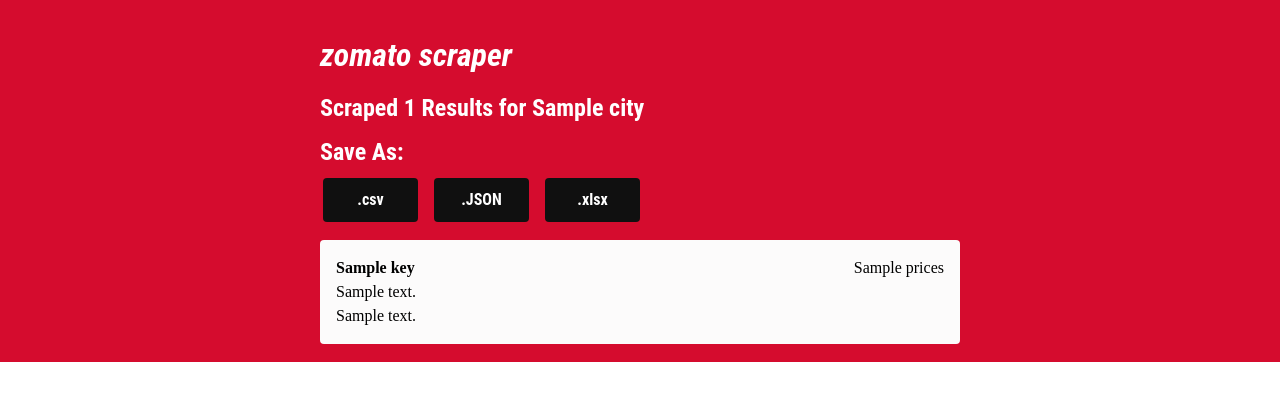
After one commit to ayushxpatne/zomato-scraper, a Flask app: template website/templates/zs-export.html in a window 1280 px wide. The commit adds this page. Shown: the top 401 px of the page. Run offline with Flask 3, Linux system fonts and the light colour scheme; the template is opened without the code that fills it: most values are stand-ins (such as "Sample title", 1, 10 or a date in 2020).

Commit message:
added exports page and modified export files logic

```diff
--- a/requirements.txt
+++ b/requirements.txt
@@ -5,3 +5,4 @@ selenium-stealth==1.0.6
 SQLAlchemy==2.0.25
 requests==2.31.0
 Flask==2.3.3
+xlsxwriter==3.2.0
--- a/vars/xpaths.py
+++ b/vars/xpaths.py
@@ -1,9 +1,9 @@
 class XPATHS:
     jumbo_tracker = '//*[@id="root"]/div/div[10]/div/div[1]/div'
     name = 'div/a[2]/div[1]/h4'
-    cuisines = 'div/a[2]/div[2]/p[1]'
+    cuisines = 'div/a[2]/div[3]/div[1]/p'
     prices = 'div/a[2]/div[2]/p[2]'
-    address = 'div/a[2]/div[3]/div[1]/p'
+    address = 'div/a[2]/div[2]/p[1]'
     zomato_link = 'div/a[1]'
 
     image_1 = '//*[@id="root"]/div/main/div/section[2]/div[1]/div/div/img'
--- a/website/static/zs-webpage.css
+++ b/website/static/zs-webpage.css
@@ -216,6 +216,7 @@
   width: 40;
 }
 
+
 .zs-website-page {
   background: #101010;
   display: flex;
@@ -224,3 +225,111 @@
   width: 100vw;
   box-sizing: border-box;
 }
+
+.zs-export {
+  background: #D50C2E;
+  display: flex;
+  flex-direction: column;
+  padding: 100;
+  width: 100vw;
+  box-sizing: border-box;
+  align-items: center;
+}
+
+.card {
+  border-radius: 4px;
+  background: #fcfbfb;
+  display: flex;
+  justify-content: space-between;
+  align-content: center;
+  padding: 16px;
+  border: none;
+}
+
+.form-text-16-export {
+  overflow-wrap: break-word;
+  font-family: var(--small-text-font-family, 'Neue Haas Grotesk Display Pro');
+  font-weight: var(--small-text-font-weight, 600);
+  font-size: var(--small-text-font-size, 16px);
+  line-height: var(--small-text-line-height, 1.5);
+  color: #000000;
+}
+.form-text-16-light-export {
+  overflow-wrap: break-word;
+  font-family: var(--small-text-font-family, 'Neue Haas Grotesk Display Pro');
+  font-weight: var(--small-text-font-weight, 400);
+  font-size: var(--small-text-font-size, 16px);
+  line-height: var(--small-text-line-height, 1.5);
+  color: #000000;
+}
+.center-wrapper{
+  display: flex;
+  flex-direction: column;
+  width: 50vw;
+}
+.zomato-scraper-export {
+  padding-top: 36px;
+  padding-bottom: 16px;
+  width: 100%;
+  height: 100%;
+  display: flex;
+  overflow-wrap: break-word;
+  font-family: 'Neue Haas Grotesk Display Pro', 'Roboto Condensed';
+  font-style: italic;
+  font-weight: 900;
+  font-size: 32px;
+  color: #FFFFFF;
+
+}
+
+.form-text-24-export {
+  margin-bottom: 8px;
+  display: inline-block;
+  align-self: flex-start;
+  overflow-wrap: break-word;
+  font-family: 'Neue Haas Grotesk Display Pro', 'Roboto Condensed';
+  font-weight: 600;
+  font-size: 24px;
+  line-height: 1.5;
+  color: #FFFFFF;
+}
+
+.form {
+  margin-bottom: 14px;
+  display: flex;
+  flex-direction: column;
+  width: fit-content;
+  box-sizing: border-box;
+}
+.container {
+  margin: 0 3px;
+  display: flex;
+  flex-direction: row;
+  align-self: flex-start;
+  column-gap: 16px;
+  width: 317px;
+  box-sizing: border-box;
+}
+
+.button {
+  border-radius: 4px;
+  background: #101010;
+  display: inline-block;
+  padding: 10px 10px 10px 10px;
+  width: 95px;
+  border: none;
+}
+
+.button:hover{
+  background-color: #7f0419;
+}
+
+.buttontext {
+  overflow-wrap: break-word;
+  font-family: 'Neue Haas Grotesk Display Pro', 'Roboto Condensed';
+  font-weight: 600;
+  font-size: 16px;
+  line-height: 1.5;
+  text-align: center;
+  color: #FFFFFF;
+}
--- /dev/null
+++ b/website/templates/zs-export.html
@@ -0,0 +1,53 @@
+<!DOCTYPE html>
+<html lang="en">
+<head>
+    <meta charset="UTF-8">
+    <meta name="viewport" content="width=device-width, initial-scale=1.0">
+    <title>Document</title>
+    <link rel="preconnect" href="https://fonts.googleapis.com">
+    <link rel="preconnect" href="https://fonts.gstatic.com" crossorigin>
+    <link href="https://fonts.googleapis.com/css2?family=Inter:wght@&display=swap" rel="stylesheet">
+    <link rel="stylesheet" href="{{ url_for('static', filename='zs-webpage.css') }}" />
+    <!-- <link rel="stylesheet" href="/Users/ayushpatne/Developer/Zomato-Scraper/website/static/zs-webpage.css" /> -->
+
+</head>
+<body style="margin: 0;">
+    <div class=" zs-export">
+
+        <div class="center-wrapper">
+            <div class="zomato-scraper-wrapper">
+                <div class="zomato-scraper-export">
+                    zomato scraper
+                </div>
+            </div>
+            <div class="form-text-24-export">
+                Scraped {{num_of_records}} Results for {{city}}
+            </div>
+
+            <form method="post" action="/download">
+                <div class="form-text-24-export">Save As:</div>
+                <div class="container">
+                  <button type="submit" class="button buttontext" name="action", value="csv">.csv</button>
+                  <button type="submit" class="button buttontext" name="action" value="json">.JSON</button>
+                  <button type="submit" class="button buttontext" name="action" value="xlsx">.xlsx</button>
+                </div>
+            </form>
+
+            <br>
+            {% for key in results %}
+                <div class="card">
+                    <div>
+                        <div class=" form-text-16-export">{{ results[key]['Name'] }}</div>
+                        <div class="form-text-16-light-export">{{ results[key]['Cuisines'] }}</div>
+                        <div class="form-text-16-light-export">{{ results[key]['Address'] }}</div>
+                    </div>
+                    <div>
+                        <div class="form-text-16-light-export">{{ results[key]['Prices'] }}</div>
+                    </div>
+                </div>
+                <br>
+            {% endfor %}
+        </div>
+    </div>
+</body>
+</html>
--- a/website/templates/zs-webpage.html
+++ b/website/templates/zs-webpage.html
@@ -79,11 +79,8 @@
             </div>
           </div>
 
-          <div class="form-text-24">Save As:</div>
           <div class="container">
-            <button type="submit" class="button buttontext" name="action", value="csv">.csv</button>
-            <button type="submit" class="button buttontext" name="action" value="json">.JSON</button>
-            <button type="submit" class="button buttontext" name="action" value="xlsx">.xlsx</button>
+            <button type="submit" class="button buttontext" name="action", value="scrape">Scrape</button>
           </div>
         </form>
       </div>
```
Also changed, not shown: export/export.py (+10 -6 lines), ncr_data (1).json (added, +65 -0 lines), website/templates/zs-export copy.html (added, +65 -0 lines), website/views.py (+106 -25 lines).
